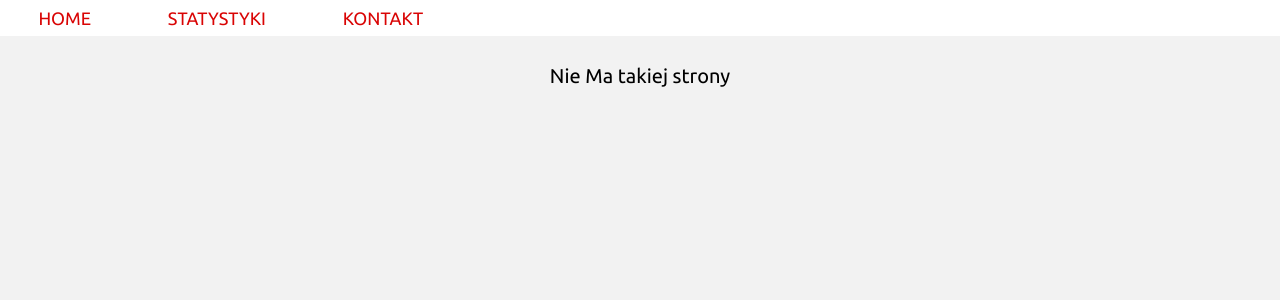
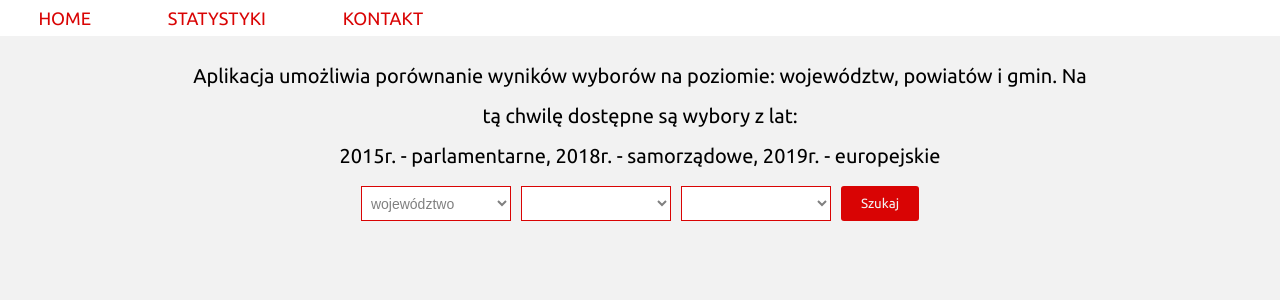
Before and after one commit to konradmlecz/comparisonPolls, a React (Create React App) app: page /choice in a window 1280 px wide. Shown: the top 300 px of the page. Built offline with nearby package versions, Linux system fonts and the light colour scheme.

Commit message:
change routing and fetch

```diff
--- a/src/App.js
+++ b/src/App.js
@@ -1,9 +1,10 @@
 import React from "react";
 import "./App.css";
-import Stat from "./components/Stat";
+import StatChoice from "./components/StatChoice";
 import { BrowserRouter, Route, Switch } from "react-router-dom";
 import StatMain from "./components/StatMain";
 import StatContact from "./components/StatContact";
+import StatDisplay from "./components/StatDisplay";
 import Error from "./components/Error";
 
 function App() {
@@ -12,7 +13,8 @@ function App() {
       <div className="App">
         <Switch>
           <Route path="/" exact component={StatMain} />
-          <Route path="/stat" exact component={Stat} />
+          <Route path="/choice" exact component={StatChoice} />
+          <Route path="/display/:woj/:pow?/:gm?" component={StatDisplay} />
           <Route path="/contact" exact component={StatContact} />
           <Route component={Error} />
         </Switch>
--- a/src/components/Nav.js
+++ b/src/components/Nav.js
@@ -10,7 +10,7 @@ export default function Nav(params) {
         <NavLink to="/" exact>
           <NavItem>Home</NavItem>
         </NavLink>
-        <NavLink to="/stat">
+        <NavLink to="/choice">
           <NavItem>Statystyki</NavItem>
         </NavLink>
         <NavLink to="/contact">
--- a/src/components/Stat.js
+++ /dev/null
@@ -1,55 +0,0 @@
-import React, { useState } from "react";
-import StatDisplay from "./StatDisplay";
-import StatChoice from "./StatChoice";
-import Nav from "./Nav";
-
-function Stat() {
-  const [statDisplayed, setStatDisplayed] = useState(false);
-
-  const [selectedDistricts, setsSelectedDistricts] = useState(null);
-  const [selectedCountys, setsSelectedCountys] = useState(null);
-  const [selectedVoivodeships, setsSelectedVoivodeships] = useState(null);
-
-  const setEntity = (value, enitity) => {
-    switch (enitity) {
-      case 0:
-        setsSelectedVoivodeships(value);
-        setsSelectedCountys(null);
-        setsSelectedDistricts(null);
-        break;
-      case 1:
-        setsSelectedCountys(value);
-        setsSelectedDistricts(null);
-        break;
-      case 2:
-        setsSelectedDistricts(value);
-        break;
-
-      default:
-        break;
-    }
-  };
-
-  return (
-    <>
-      <Nav />
-      {statDisplayed ? (
-        <StatDisplay
-          selectedDistricts={selectedDistricts}
-          selectedCountys={selectedCountys}
-          selectedVoivodeships={selectedVoivodeships}
-        />
-      ) : (
-        <StatChoice
-          setEntity={setEntity}
-          selectedDistricts={selectedDistricts}
-          selectedCountys={selectedCountys}
-          selectedVoivodeships={selectedVoivodeships}
-          setStatDisplayed={() => setStatDisplayed(true)}
-        />
-      )}
-    </>
-  );
-}
-
-export default Stat;
--- a/src/components/StatChoice.js
+++ b/src/components/StatChoice.js
@@ -2,6 +2,8 @@ import React, { useState, useEffect } from "react";
 import Button from "./stylecomponents/Button";
 import Dropdownlist from "./stylecomponents/Dropdownlist";
 import axios from "axios";
+import Nav from "./Nav";
+import { Link } from "react-router-dom";
 import Container from "./stylecomponents/Container";
 import Paragraf from "./stylecomponents/Paragraf";
 
@@ -9,6 +11,30 @@ function StatChoice(props) {
   const [districts, setDistricts] = useState([]);
   const [countys, setCountys] = useState([]);
   const [voivodeships, setVoivodeships] = useState([]);
+
+  const [selectedDistricts, setsSelectedDistricts] = useState("gm");
+  const [selectedCountys, setsSelectedCountys] = useState("pow");
+  const [selectedVoivodeships, setsSelectedVoivodeships] = useState("woj");
+
+  const setEntity = (value, enitity) => {
+    switch (enitity) {
+      case 0:
+        setsSelectedVoivodeships(value);
+        setsSelectedCountys("pow");
+        setsSelectedDistricts("gm");
+        break;
+      case 1:
+        setsSelectedCountys(value);
+        setsSelectedDistricts("gm");
+        break;
+      case 2:
+        setsSelectedDistricts(value);
+        break;
+
+      default:
+        break;
+    }
+  };
 
   useEffect(() => {
     axios.get("district.json").then(response => setDistricts(response.data));
@@ -19,17 +45,18 @@ function StatChoice(props) {
   }, []);
 
   const displeydCounties = countys.filter(
-    op => props.selectedVoivodeships === op.teryt.slice(0, 2) || !op.teryt
+    op => selectedVoivodeships === op.teryt.slice(0, 2) || !op.teryt
   );
   const displeydDistrict = districts.filter(
     op =>
-      (props.selectedCountys === op.teryt.slice(0, 4) &&
-        props.selectedVoivodeships === op.teryt.slice(0, 2)) ||
+      (selectedCountys === op.teryt.slice(0, 4) &&
+        selectedVoivodeships === op.teryt.slice(0, 2)) ||
       !op.teryt
   );
 
   return (
     <>
+      <Nav />
       <Container paddingtop={"20px"}>
         <Paragraf>
           {" "}
@@ -43,7 +70,7 @@ function StatChoice(props) {
       <Container paddingtop={"10px"}>
         <Dropdownlist
           defaultValue="woj"
-          onChange={e => props.setEntity(e.target.value, 0)}
+          onChange={e => setEntity(e.target.value, 0)}
         >
           {voivodeships.map((op, i) => {
             if (i === 0) {
@@ -63,9 +90,9 @@ function StatChoice(props) {
         </Dropdownlist>{" "}
         <Dropdownlist
           defaultValue="pow"
-          onChange={e => props.setEntity(e.target.value, 1)}
+          onChange={e => setEntity(e.target.value, 1)}
         >
-          {!Number(props.selectedVoivodeships) ||
+          {!Number(selectedVoivodeships) ||
             displeydCounties.map((op, i) => {
               if (i === 0) {
                 return (
@@ -84,9 +111,9 @@ function StatChoice(props) {
         </Dropdownlist>{" "}
         <Dropdownlist
           defaultValue="gm"
-          onChange={e => props.setEntity(e.target.value, 2)}
+          onChange={e => setEntity(e.target.value, 2)}
         >
-          {!Number(props.selectedCountys) ||
+          {!Number(selectedCountys) ||
             displeydDistrict.map((op, i) => {
               if (i === 0) {
                 return (
@@ -103,7 +130,12 @@ function StatChoice(props) {
                 );
             })}
         </Dropdownlist>{" "}
-        <Button onClick={props.setStatDisplayed}>Szukaj</Button>
+        <Link
+          to={`/display/${selectedVoivodeships}/${selectedCountys}/${selectedDistricts}`}
+        >
+          {" "}
+          <Button>Szukaj</Button>
+        </Link>
       </Container>
     </>
   );
--- a/src/components/StatDisplay.js
+++ b/src/components/StatDisplay.js
@@ -1,44 +1,35 @@
 import React, { useState, useEffect } from "react";
-import axios from "axios";
+import Nav from "./Nav";
 import { Chart } from "react-google-charts";
 
 function StatDisplay(props) {
   const [chart, setChart] = useState([]);
+  const { woj, pow, gm } = props.match.params;
+  const [data, setData] = useState(null);
 
-  const changeData = obj => {
-    const keys = Object.keys(obj);
-    const values = Object.values(obj);
-    const values2 = [];
-    values.forEach(value => {
-      let value2 = value.replace(",", ".");
-      values2.push(Number(value2));
-    });
-
-    const newObj = {};
-    newObj.keys = keys;
-    newObj.values = values2;
-    console.log(newObj);
-    return obj;
+  const fetchData = () => {
+    fetch(`http://localhost:5000/${woj}/${pow}/${gm}`)
+      .then(response => {
+        console.log(response);
+        if (response.ok) return response;
+      })
+      .then(response => response.json())
+      .then(myJson => setData(myJson))
+      .catch(error => alert(error));
   };
 
-  const data = [
-    ["Element", "Density", { role: "style" }],
-    [Object.getOwnPropertyNames(chart)[4], Number(chart.PIS), "#b87333"], // RGB value
-    ["Silver", 10.49, "silver"], // English color name
-    ["Gold", 19.3, "gold"],
-    ["Platinum", 21.45, "color: #e5e4e2"] // CSS-style declaration
-  ];
-
   useEffect(() => {
-    axios
-      .get("fakedata.json")
-      .then(response => setChart(changeData(response.data[0])));
+    fetchData();
+    console.log(woj);
   }, []);
 
   return (
     <>
-      {console.log(chart)}
-      <Chart chartType="ColumnChart" width="80%" height="200px" data={data} />
+      <Nav />
+      {<p>{"to ja"}</p>}
+      {console.log(data)}
+      {/* <Chart chartType="ColumnChart" width="80%" height="200px" data={data} /> */}
+      {/* <p>{props.dataToDisplay ? props.dataToDisplay.name : null}</p> */}
     </>
   );
 }
```
